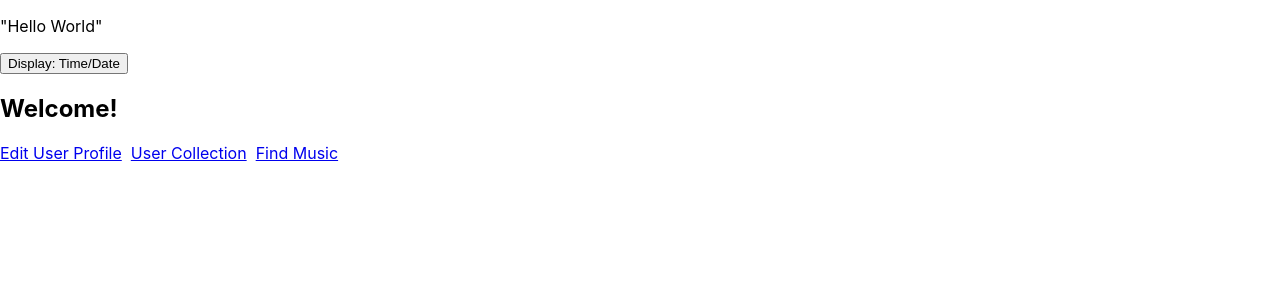
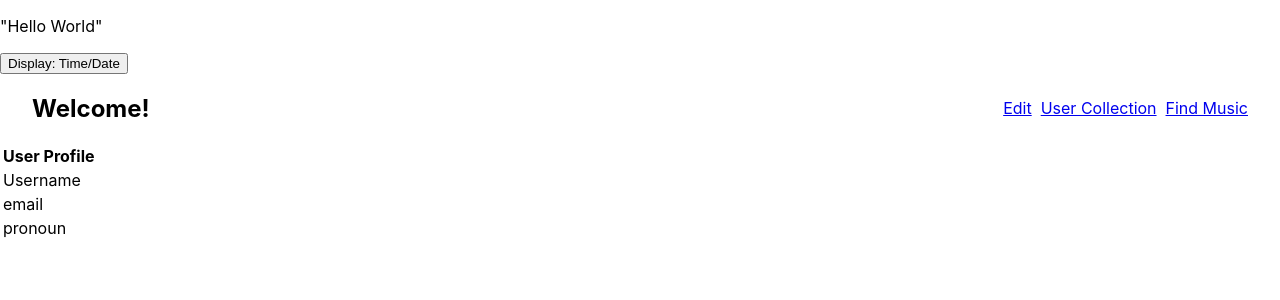
Before and after one commit to sammierosado/liftoff-group-3, a React (Create React App) app in the folder src/main/react-app-brainyBunch/: page /user in a window 1280 px wide. Shown: the top 300 px of the page. Built offline with nearby package versions, Linux system fonts and the light colour scheme; no server answers.

Commit message:
user profile and navigation

```diff
--- a/src/main/react-app-brainyBunch/src/components/Login.js
+++ b/src/main/react-app-brainyBunch/src/components/Login.js
@@ -35,7 +35,7 @@ function Login() {
       console.log(data.errorMessage);
       if (response.ok) {
         localStorage.setItem("username", username);
-        document.location.href = "/user";
+        document.location.href = "/";
       } else {
         setErrorMessage(data.errorMessage);
       }
--- a/src/main/react-app-brainyBunch/src/components/UserProfile.js
+++ b/src/main/react-app-brainyBunch/src/components/UserProfile.js
@@ -5,6 +5,22 @@ function UserProfile() {
   const [errorMessage, setErrorMessage] = useState("");
   const [isLoading, setIsLoading] = useState(true);
   const username = localStorage.getItem("username");
+
+  const uploadedImage = React.useRef(null);
+  const imageUploader = React.useRef(null);
+
+  const handleImageUpload = (e) => {
+    const [file] = e.target.files;
+    if (file) {
+      const reader = new FileReader();
+      const { current } = uploadedImage;
+      current.file = file;
+      reader.onload = (e) => {
+        current.src = e.target.result;
+      };
+      reader.readAsDataURL(file);
+    }
+  };
 
   useEffect(() => {
     const userProfile = async () => {
@@ -35,16 +51,41 @@ function UserProfile() {
   });
 
   return (
-    <div className="userProfile">
-      <h2>Welcome! {username}</h2>
-      <div className="nav">
-        <span className="nav_routes">
-          <Link to={`/${username}/editProfile`}>Edit User Profile</Link>
-          &nbsp;&nbsp;
-          <Link to="/userCollection">User Collection</Link>
-          &nbsp;&nbsp;
-          <Link to="/searchMusic">Find Music</Link>
-        </span>
+    <div>
+      <div className="userProfile-nav">
+        <h2>Welcome! {username}</h2>
+        <div>
+          <div>
+            <Link to={`/${username}/editProfile`}>Edit</Link>
+            &nbsp;&nbsp;
+            <Link to="/userCollection">User Collection</Link>
+            &nbsp;&nbsp;
+            <Link to="/searchMusic">Find Music</Link>
+          </div>
+        </div>
+      </div>
+
+      <div>
+        <table>
+          <thead>
+          <tr>
+              <th>User Profile</th>
+            </tr>
+          <tr>
+              <td>Username</td>
+            </tr>
+            <tr>
+              <td>email</td>
+            </tr>
+            <tr>
+              <td>pronoun</td>
+            </tr>
+            <tr>
+              {/* <td>{data.email}</td> */}
+              {/* <td>{data.pronoun}</td> */}
+            </tr>
+          </thead>
+        </table>
       </div>
     </div>
   );
--- a/src/main/react-app-brainyBunch/src/css/userProfile.css
+++ b/src/main/react-app-brainyBunch/src/css/userProfile.css
@@ -1,9 +1,6 @@
-.userProfile .nav {
-    display: flex;
-    justify-content: space-between;
-    align-items: center;
-  }
-
-  .userProfile .nav .nav_routes {
-    margin-right: 2rem;
-  }
+.userProfile-nav {
+  padding: 0rem 2rem;
+  display: flex;
+  justify-content: space-between;
+  align-items: center;
+}
```
Also changed, not shown: src/main/react-app-brainyBunch/src/components/Header.js (added, +15 -0 lines), src/main/react-app-brainyBunch/src/components/Navigation.js (added, +29 -0 lines), src/main/react-app-brainyBunch/src/css/header.css (added, +16 -0 lines), src/main/react-app-brainyBunch/src/css/navigation.css (added, +43 -0 lines).
